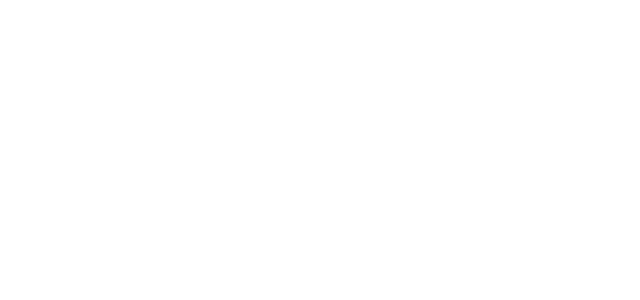
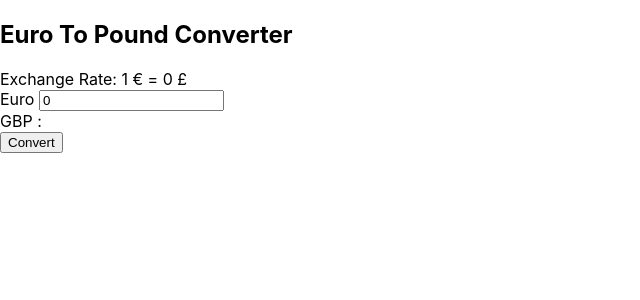
Before and after one commit to BishalRai/react_assignment_week_4_exchange_rates, a React (Create React App) app: page / in a window 1280 px wide. Shown: the top 300 px of the page, without its empty margins (0-640 px from the left). Built offline with nearby package versions, Linux system fonts and the light colour scheme.

Commit message:
Structure of Page has been made.

```diff
--- a/src/App.js
+++ b/src/App.js
@@ -10,9 +10,31 @@ const[rate,setRate] = useState(0);
 
 
   return (
+
+  //Structure of Page
   <div>
+    <h2>Euro To Pound Converter</h2>
+      <form>
+        <div>
+        <div>
+          <label>Exchange Rate: </label>
+          <label>1 € = <output>{rate}</output> £</label>
 
-  </div>
+        </div>
+          <label>Euro </label>
+          <input type = "number" step = ""
+          value ={eur} onChange = {e => setEur(e.target.value)}/>
+        </div>
+        <div>
+          <label>GBP : </label>
+          <output>{}</output>
+        </div>
+        <div>
+          <button>Convert</button>
+        </div>
+      </form>
+    </div>
+
   );
 }
 
```
